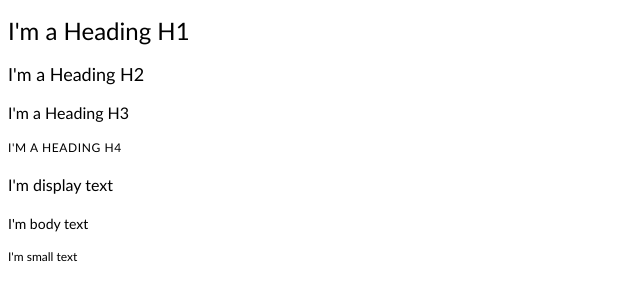
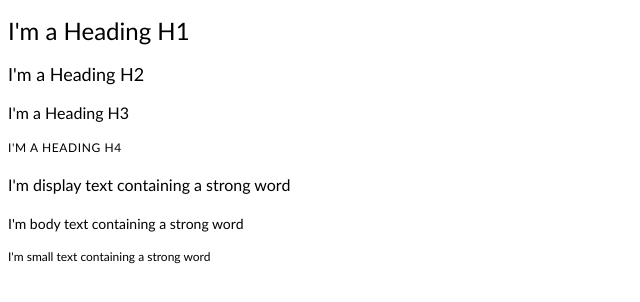
Before and after one commit to teamleadercrm/ui-typography, a website: page index.html in a window 1280 px wide. Shown: the whole page, without its empty margins (0-640 px from the left). Drawn offline with Linux system fonts and the light colour scheme; a web font is replaced by a local one.

```diff
--- a/index.html
+++ b/index.html
@@ -11,8 +11,8 @@
     <h3 class="heading heading-3">I'm a Heading H3</h3>
     <h4 class="heading heading-4">I'm a Heading H4</h4>
 
-    <p class="text text-display">I'm display text</p>
-    <p class="text text-body">I'm body text</p>
-    <p class="text text-small">I'm small text</p>
+    <p class="text text-display">I'm display text containing a <strong>strong</strong> word</p>
+    <p class="text text-body">I'm body text containing a <strong>strong</strong> word</p>
+    <p class="text text-small">I'm small text containing a <strong>strong</strong> word</p>
   </body>
 </html>
```
